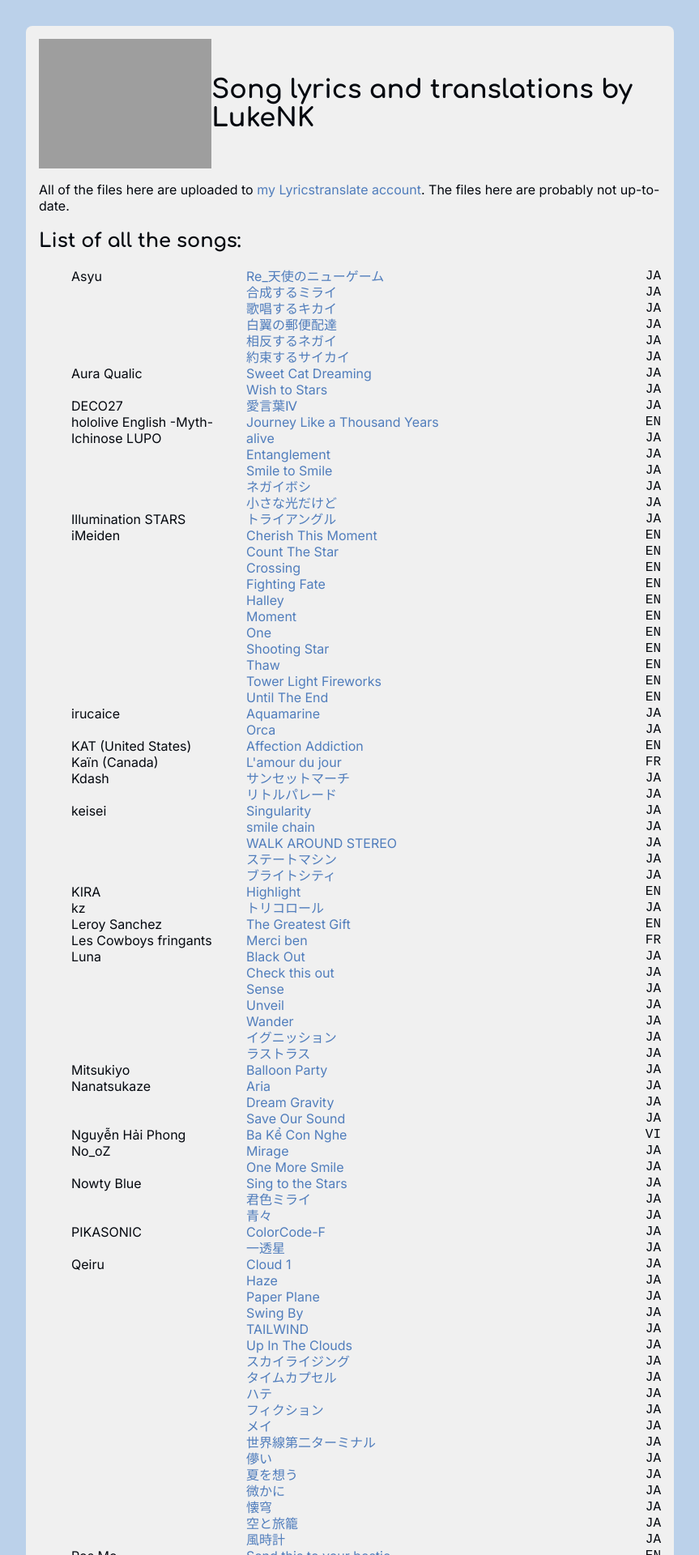
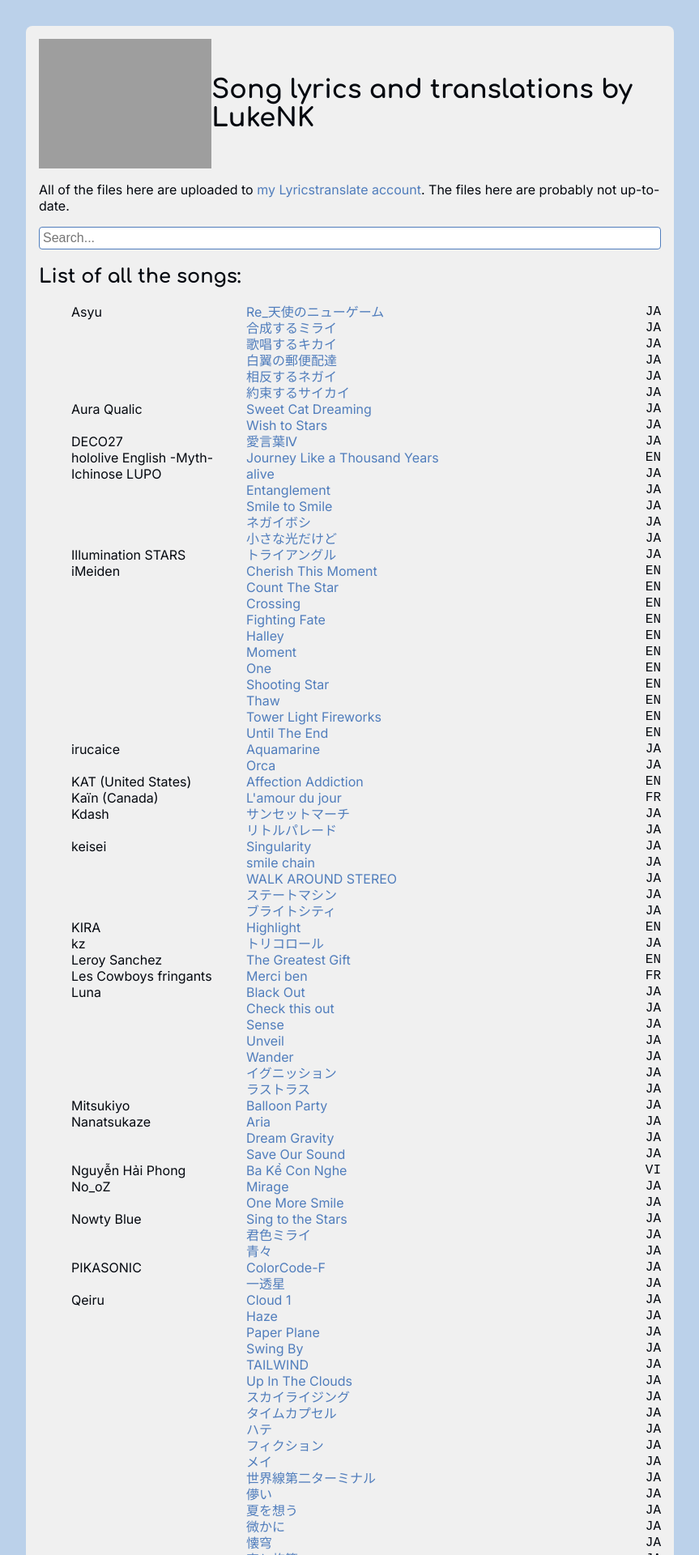
Before and after one commit to LukeNK/lyricstranslate, a Jekyll site: the page built from index.html, in a window 1280 px wide. Shown: the top 1920 px of the page at 81% size, without its empty margins (208-1071 px from the left). Built offline with Jekyll 4.4.1, drawn with Linux system fonts in a browser that asks for light colours.

Commit message:
Add search

```diff
--- a/index.html
+++ b/index.html
@@ -9,6 +9,8 @@
     </header>
 
     <p>All of the files here are uploaded to <a href="https://lyricstranslate.com/en/translator/lukenk">my Lyricstranslate account</a>. The files here are probably not up-to-date.</p>
+
+    <input id="search" type="text" placeholder="Search...">
 
     <h2>List of all the songs:</h2>
     <ul>
--- a/style.css
+++ b/style.css
@@ -64,9 +64,6 @@
     display: flex;
     line-height: 1.25rem;
 }
-ul li:hover { a, code {
-    text-decoration: underline;
-}}
 ul li span {
     flex: 1 0 0;
 }
@@ -77,6 +74,29 @@
     flex: 0 0 5rem;
     text-align: right;
 }
+
+/* Search results */
+input {
+    width: 100%;
+    padding: 0.25rem;
+    font-size: 1rem;
+    outline: none;
+    border: 0.1rem solid var(--color-theme);
+    border-radius: 0.25rem;
+}
+
+ul li.result a::after {
+    content: "◀";
+    margin-left: 0.5rem;
+}
+ul li.noresult { a, code {
+    opacity: 0.3;
+}}
+
+ul li:hover { a, code {
+    text-decoration: underline;
+    opacity: 1;
+}}
 
 /* Lyrics page */
 nav {
```
Also changed, not shown: other parts of index.html (+28 -0 lines).
